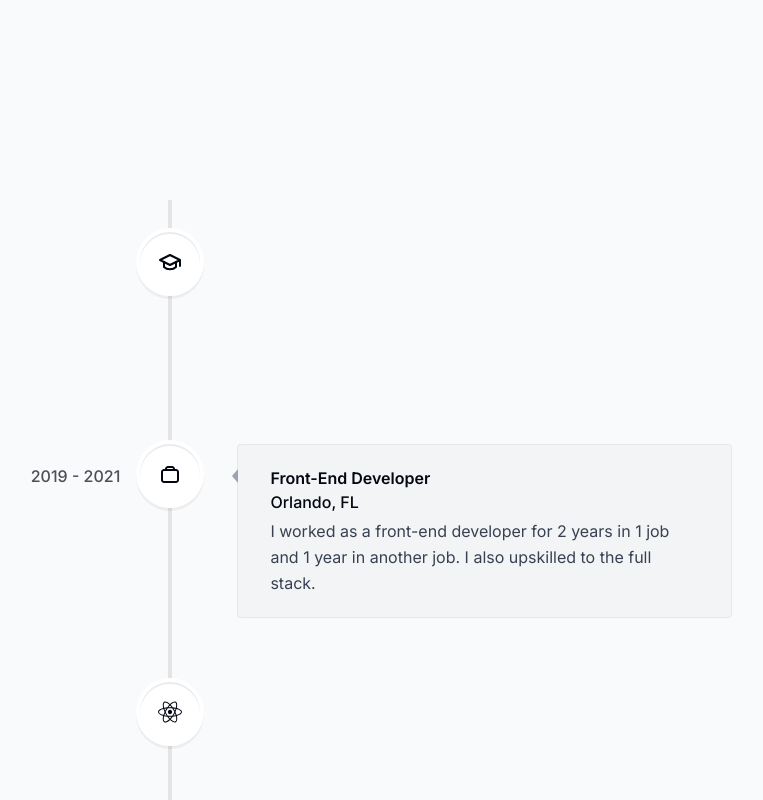
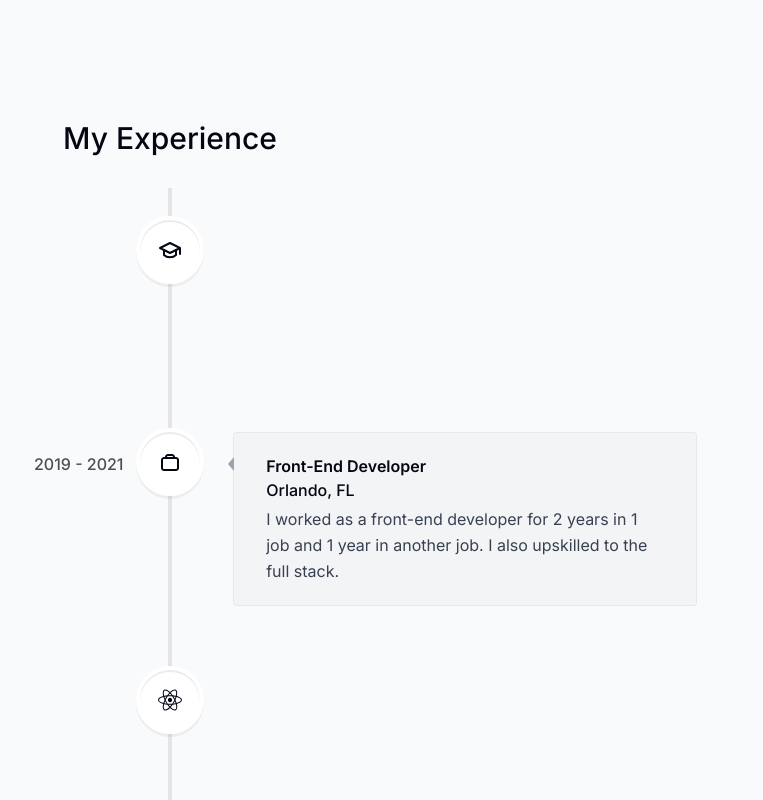
Before and after one commit to AndyFerrie/react-portfolio, a Next.js app: page / in a window 1280 px wide. Shown: the part 2840-3640 px from the top of the page, without its empty margins (470-1233 px from the left). Built offline with nearby package versions, Linux system fonts and the light colour scheme.

Commit message:
Adds heading to experience

```diff
--- a/app/layout.tsx
+++ b/app/layout.tsx
@@ -19,7 +19,7 @@ export default function RootLayout({
     return (
         <html lang="en" className="!scroll-smooth">
             <body
-                className={`${inter.className} bg-gray-50 text-gray-950 relative h-[5000px] pt-28 sm:pt-36`}
+                className={`${inter.className} bg-gray-50 text-gray-950 relative pt-28 sm:pt-36`}
             >
                 <div className="bg-[#fbe2e3] absolute top-[-6rem] -z-10 right-[11rem] h-[31.25rem] w-[31.25rem] rounded-full blur-[10rem] sm:w-[68.75rem]"></div>
                 <div className="bg-[#dbd7fb] absolute top-[-1rem] -z-10 left-[-35rem] h-[31.25rem] w-[50rem] rounded-full blur-[10rem] sm:w-[68.75rem] md:left-[-33rem] lg:left-[-28rem] xl:left-[-15rem] 2xl:left-[-5rem]"></div>
--- a/components/experience.tsx
+++ b/components/experience.tsx
@@ -3,13 +3,12 @@
 import { experiencesData } from "@/lib/data";
 import { VerticalTimeline } from "react-vertical-timeline-component";
 import TimelineElement from "./experience-element";
+import SectionHeading from "./section-heading";
 
 export default function Experience() {
     return (
-        <section
-            className="my-20 flex w-full scroll-mt-28 flex-col items-center justify-center gap-10"
-            id="experience"
-        >
+        <section className="scroll-mt-28 mb-28 sm:mb-40" id="experience">
+            <SectionHeading>My experience</SectionHeading>
             <VerticalTimeline lineColor="#e4e4e7">
                 {experiencesData.map((item, index) => {
                     return <TimelineElement key={index} item={item} />;
```
